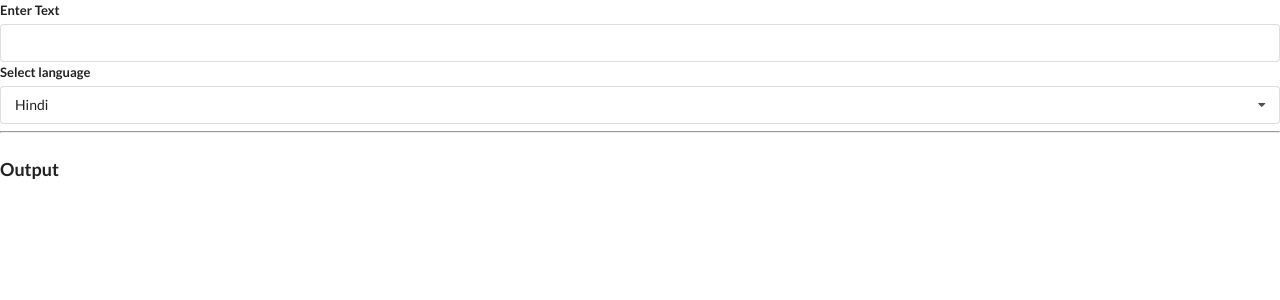
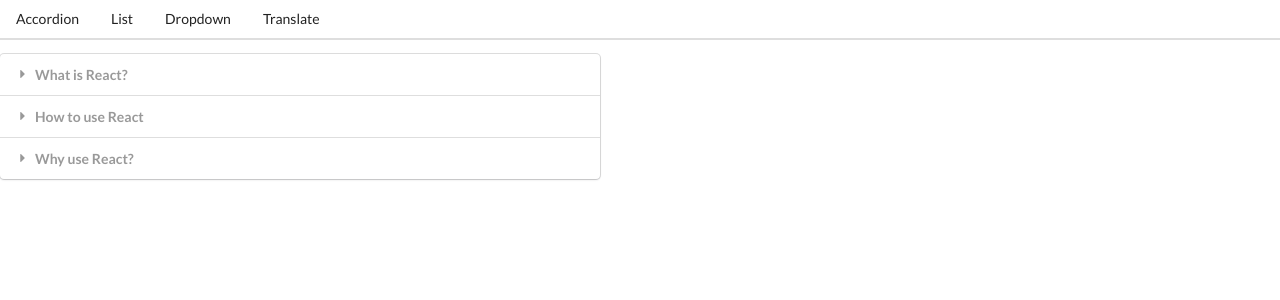
Before and after one commit to dev-saurav/accordian, a React (Create React App) app: page / in a window 1280 px wide. Shown: the top 300 px of the page. Built offline with nearby package versions, Linux system fonts and the light colour scheme.

Commit message:
finished

```diff
--- a/src/App.js
+++ b/src/App.js
@@ -3,6 +3,8 @@
 import Search from './components/Search';
 import Dropdown from './components/Dropdown';
 import Translate from './components/Translate';
+import Route from './components/Route';
+import Header from './components/Header';
 const items = [
     {
         title: "What is React?",
@@ -35,13 +37,24 @@
     const [selected, setSelected] = useState(options[0]);
     return (
         <div>
-            {/* <Accordian items={items} /> */}
-            {/* <Search /> */}
-            {/* <Dropdown options={options} selected={selected} onSelectedChanged={setSelected} /> */}
-            {/* <div style={{ color: selected.value }}>
-                <h1>Color will change</h1>
-            </div> */}
-            <Translate />
+            <Header />
+            <Route path="/">
+                <Accordian items={items} />
+            </Route>
+            <Route path="/list">
+                <Search />
+            </Route>
+            <Route path="/translate">
+                <Translate />
+            </Route>
+            <Route path="/dropdown">
+                <Dropdown
+                    label="Select a color"
+                    options={options}
+                    selected={selected}
+                    onSelectedChanged={setSelected}
+                />
+            </Route>
         </div>
     )
 }
--- /dev/null
+++ b/src/components/Header.js
@@ -0,0 +1,14 @@
+import React from 'react';
+import Link from './Link';
+const Header = () => {
+    return (
+        <div className="ui secondary pointing menu">
+            <Link href="/" className="item">Accordion</Link>
+            <Link href="/list" className="item">List</Link>
+            <Link href="/dropdown" className="item">Dropdown</Link>
+            <Link href="/translate" className="item">Translate</Link>
+        </div>
+    )
+}
+
+export default Header;
--- /dev/null
+++ b/src/components/Link.js
@@ -0,0 +1,26 @@
+import React from 'react'
+
+export const Link = ({ className, href, children }) => {
+    const onClick = (e) => {
+
+        //use cmd + click to open the link in new tab
+        if (e.metaKey || e.ctrlKey) {
+            return;
+        }
+
+        e.preventDefault();
+        //this changes the url without full page reload
+        window.history.pushState({}, '', href);
+
+        //detect the url changed
+        const navEvent = new PopStateEvent('popstate');
+        window.dispatchEvent(navEvent);
+    }
+    return (
+        <a onClick={onClick} href={href} className={className}>
+            {children}
+        </a>
+    )
+}
+
+export default Link;
--- /dev/null
+++ b/src/components/Route.js
@@ -0,0 +1,19 @@
+import { useEffect, useState } from 'react';
+
+const Route = ({ path, children }) => {
+    const [currPath, setCurrPath] = useState(window.location.pathname)
+    useEffect(() => {
+        const onLocationChange = () => {
+            setCurrPath(window.location.pathname);
+        }
+        //listen to popstate event
+        window.addEventListener('popstate', onLocationChange);
+        //cleanup
+        return () => {
+            window.removeEventListener('popstate', onLocationChange);
+        }
+    }, []);
+    return currPath === path ? children : null;
+}
+
+export default Route;
```
